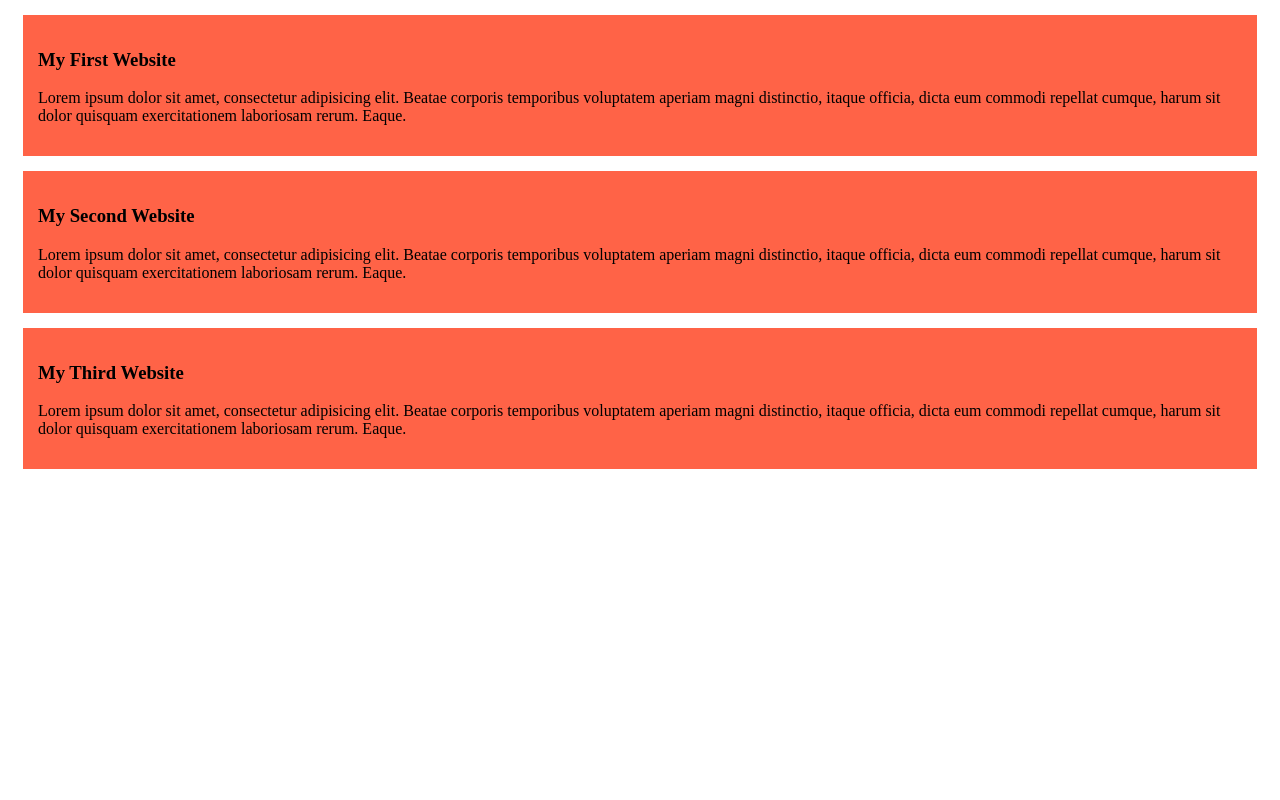
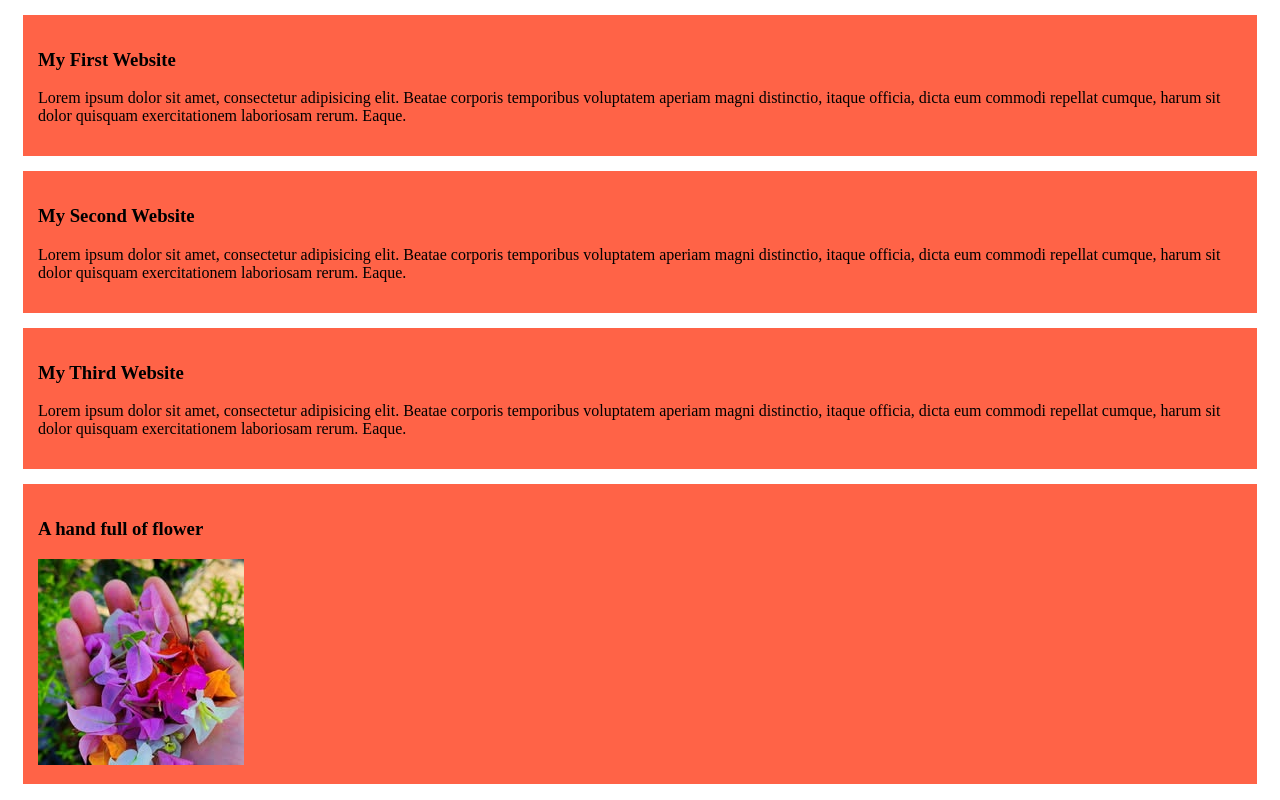
Before and after one commit to far-hin/my-simple-website, a plain HTML site: page index.html in a window 1280 px wide. Drawn offline with Linux system fonts and the light colour scheme.

Commit message:
A hand full of flower

```diff
--- a/index.html
+++ b/index.html
@@ -18,6 +18,10 @@
     <p>Lorem ipsum dolor sit amet, consectetur adipisicing elit. Beatae corporis temporibus voluptatem aperiam magni distinctio, itaque officia, dicta eum commodi repellat cumque, harum sit dolor quisquam exercitationem laboriosam rerum. Eaque.</p>
 </div>
 <div>
-    <h3>My Third Website</h3>
+    <h3>My Third  Website</h3>
     <p>Lorem ipsum dolor sit amet, consectetur adipisicing elit. Beatae corporis temporibus voluptatem aperiam magni distinctio, itaque officia, dicta eum commodi repellat cumque, harum sit dolor quisquam exercitationem laboriosam rerum. Eaque.</p>
 </div>
+<div>
+    <h3>A hand full of flower </h3>
+    <img src="hand flower 2.jpg" alt="A hand full of flower">
+</div>
```
Also changed, not shown: bougainvillea.jpg (added), butterfly.jpg (added), hand flower 2.jpg (added), hand flower.jpg (added), rain lily.jpg (added), rain lily2.jpg (added), rain lily3.jpg (added).
